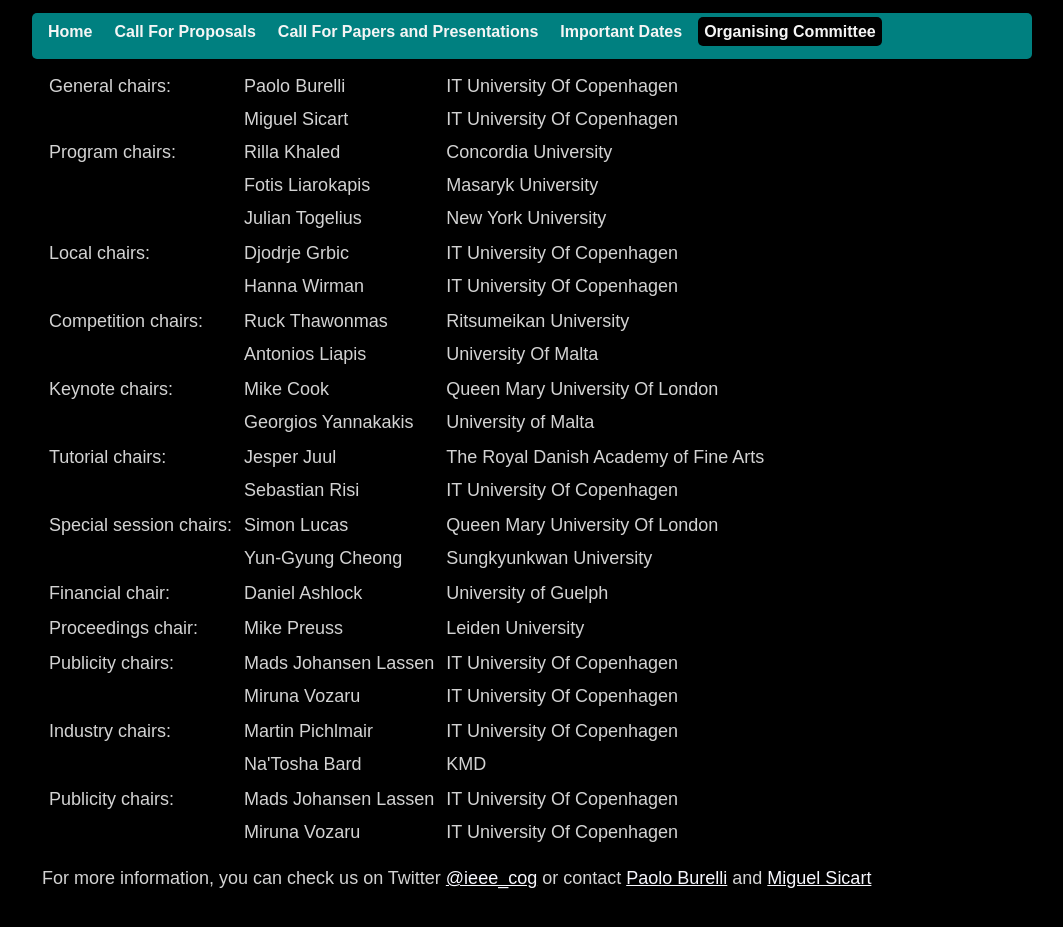
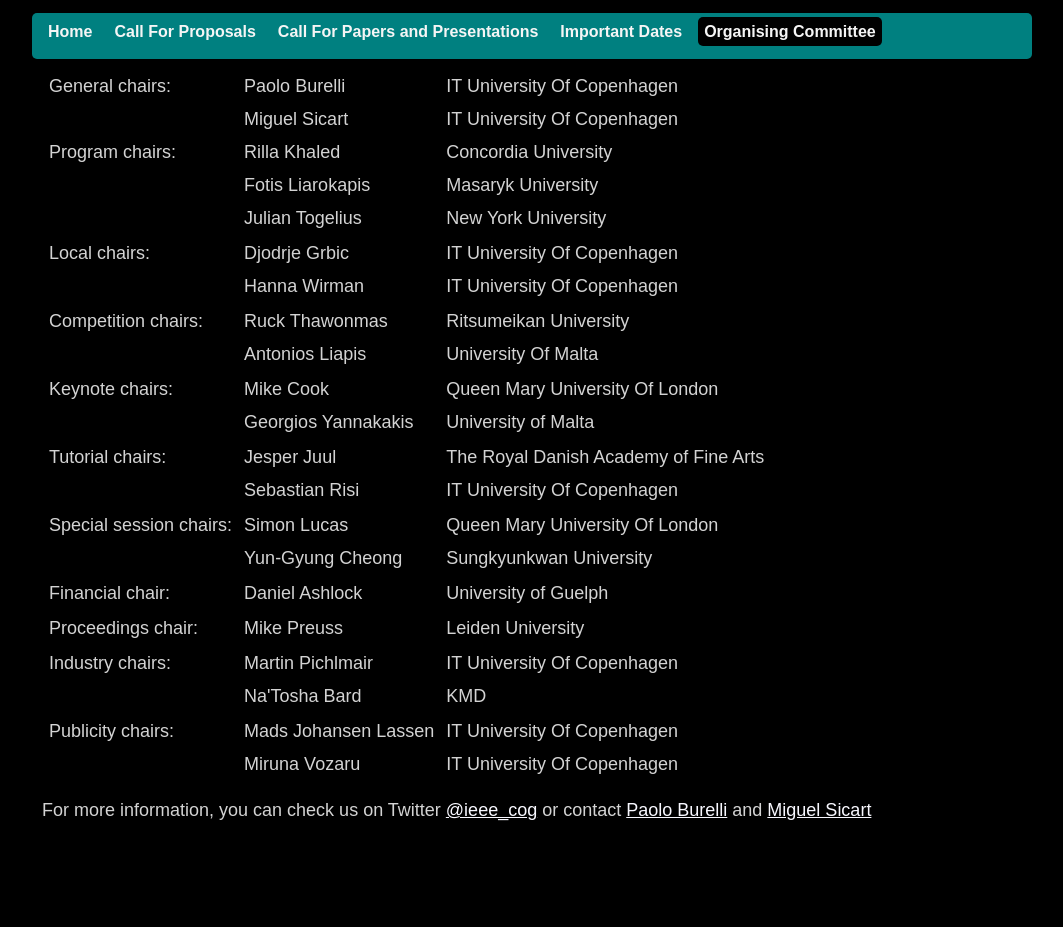
Before and after one commit to paoloburelli/ieee-cog-2021-website, a Gatsby site: page /committee in a window 1280 px wide. Shown: the part 107-1034 px from the top of the page, without its empty margins (108-1171 px from the left). After the commit the page ends 966 px from the top, so only its background shows below. Built offline with nearby package versions, Linux system fonts and the light colour scheme; Gatsby itself is replaced by a stand-in of ours.

Commit message:
Fixed duplicate names

```diff
--- a/src/pages/committee.js
+++ b/src/pages/committee.js
@@ -35,9 +35,6 @@ export default function Committee() {
           <tr></tr>
           <tr><td>Proceedings chair:</td><td>Mike Preuss</td><td>Leiden University</td></tr>
           <tr></tr>
-          <tr><td>Publicity chairs:</td><td>Mads Johansen Lassen</td><td>IT University Of Copenhagen</td></tr>
-          <tr><td></td><td>Miruna Vozaru</td><td>IT University Of Copenhagen</td></tr>
-          <tr></tr>
           <tr><td>Industry chairs:</td><td>Martin Pichlmair</td><td>IT University Of Copenhagen</td></tr>
           <tr><td></td><td>Na'Tosha Bard</td><td>KMD</td></tr>
           <tr></tr>
```
